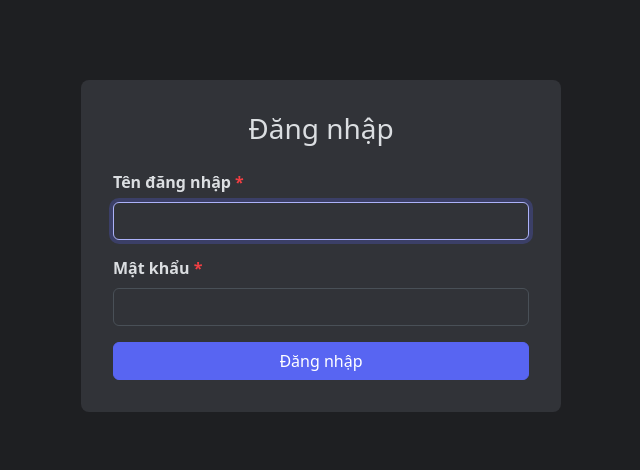
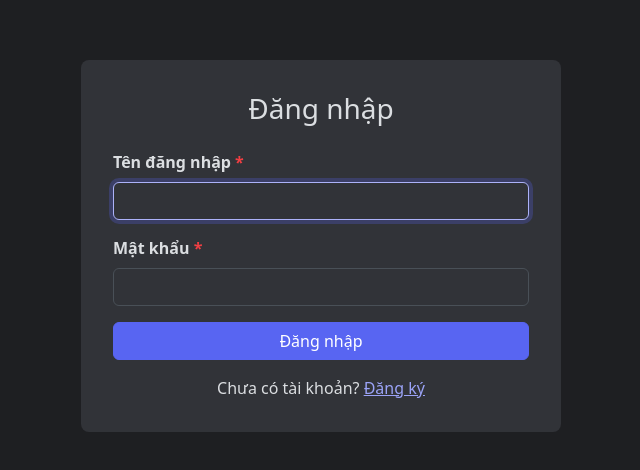
Before and after one commit to nguyenvandiennlu/Nhom69_LTFE, a React (Vite) app: page /login in a window 1280 px wide. Shown: the part 154-624 px from the top of the page, without its empty margins (319-959 px from the left). Built offline with nearby package versions, Linux system fonts and the light colour scheme; no server answers.

Commit message:
Improve - Trang đăng nhập - Done - Thêm link chuyển sang trang đăng ký

```diff
--- a/src/pages/LoginPage.tsx
+++ b/src/pages/LoginPage.tsx
@@ -1,4 +1,4 @@
-import {useNavigate} from "react-router-dom";
+import {Link, useNavigate} from "react-router-dom";
 import '../styles/login.scss';
 import {type FormEvent, useState} from "react";
 
@@ -66,6 +66,9 @@ export default function LoginPage() {
                 </div>
 
                 <button type="submit" className="btn btn-primary bntLogin w-100">Đăng nhập</button>
+                <div className="mt-3 text-center">
+                    Chưa có tài khoản? <Link to="/register">Đăng ký</Link>
+                </div>
             </form>
         </div>
     );
```
